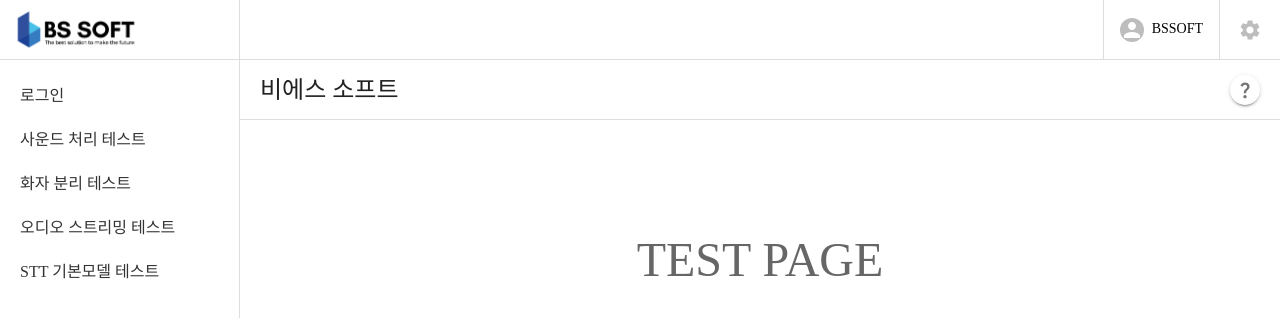
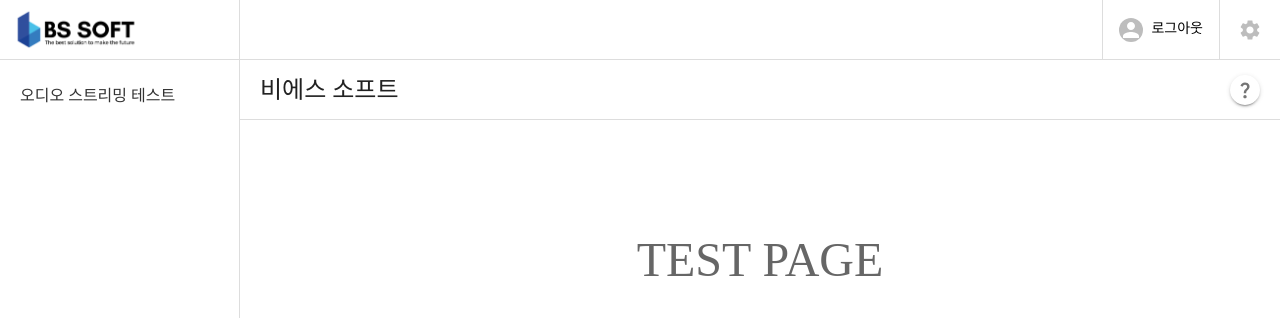
Before and after one commit to bssoft-dev/sound-test-web-2206, a React (Create React App) app: page / in a window 1280 px wide. Shown: the top 318 px of the page. Built offline with nearby package versions, Linux system fonts and the light colour scheme; sample sign-in values are in the browser's storage; a web font is replaced by a local one.

Commit message:
feat: login, logout

```diff
--- a/src/components/Layout/Header/Header.jsx
+++ b/src/components/Layout/Header/Header.jsx
@@ -5,11 +5,15 @@ import { grey } from "@mui/material/colors";
 import SettingsIcon from '@mui/icons-material/Settings';
 
 import './header.css'
+import { useCtx } from "../../../context/Context";
 
 export default function Header() {
+    const context = useCtx();
+    const { token } = context;
+
     return (<header className="row">
     <div className="headerRight row">
-        <UserMenu></UserMenu>
+        {token && <UserMenu></UserMenu>}
         <div className="settingMenu">
             <Button className="settingBtn" color="inherit">
                 <SettingsIcon sx={{color: grey[400]}} />
--- a/src/components/Layout/SideNav/SideNav.jsx
+++ b/src/components/Layout/SideNav/SideNav.jsx
@@ -1,16 +1,20 @@
 import { Link, NavLink } from "react-router-dom";
 import "./sideNav.css"
+import { useCtx } from "../../../context/Context";
 
 const links = [
-    {name: '로그인', url: '/login' },
     {name: '사운드 처리 테스트', url: '/sound-test' },
     {name: '화자 분리 테스트', url: '/bss-test' },
-    {name: '오디오 스트리밍 테스트', url: '/audio-test' },
     {name: 'STT 기본모델 테스트', url: '/stt-test' },
+    // {name: '로그인', url: '/login' },
+    // {name: '오디오 스트리밍 테스트', url: '/audio-test' },
     // {name: '테스트', url: '/test' },
 ]
 
 export default function SideNav() {
+    const context = useCtx();
+    const { isHyperuser } = context;
+
     return(<div className="sideNav">
         <div className="SideNavTop row">
             <Link to='/'>
@@ -19,7 +23,7 @@ export default function SideNav() {
         </div>
         <aside className="SideMenu">
             <ul>
-                {links.map((link) => (
+                {isHyperuser && links.map((link) => (
                     <li key={link.name}>
                         <NavLink to={link.url}
                             className={({ isActive, isPending }) =>
@@ -27,6 +31,13 @@ export default function SideNav() {
                         }>{ link.name }</NavLink>
                     </li>
                 ))}
+                <li>
+                    <NavLink to='/audio-test'
+                        className={({ isActive, isPending }) =>
+                        isPending ? "pending" : isActive ? "active" : ""
+                    }>오디오 스트리밍 테스트</NavLink>
+                </li>
+
             </ul>
         </aside>
     </div>)
--- a/src/components/Layout/UserMenu/UserMenu.jsx
+++ b/src/components/Layout/UserMenu/UserMenu.jsx
@@ -5,10 +5,22 @@ import MenuItem from '@mui/material/MenuItem';
 import { grey } from '@mui/material/colors';
 import { Avatar } from '@mui/material';
 import PersonIcon from '@mui/icons-material/Person';
+import { useCtx } from '../../../context/Context';
+import { useNavigate } from 'react-router-dom';
 
 export default function UserMenu() {
+  const navigate = useNavigate('/login');
+  const context = useCtx();
+  const { setToken, setIsHyperuser } = context;
   const [anchorEl, setAnchorEl] = useState(null);
   const open = Boolean(anchorEl);
+
+  const handleLogout = () => {
+    sessionStorage.removeItem('token');
+    setIsHyperuser('');
+    setToken(false);
+    navigate('/login')
+  }
 
   const handleClick = (event) => {
     setAnchorEl(event.currentTarget);
@@ -25,7 +37,7 @@ export default function UserMenu() {
         aria-controls={open ? 'UserMenu' : undefined}
         aria-haspopup="true"
         aria-expanded={open ? 'true' : undefined}
-        onClick={handleClick}
+        onClick={handleLogout}
         color="inherit"
         sx={{height: '100%', paddingInline: '16px'}}
       >
@@ -33,9 +45,9 @@ export default function UserMenu() {
             sx={{ width: 24, height: 24, marginRight: 1}}>
             <PersonIcon />
         </Avatar>
-            bssoft
+        로그아웃
       </Button>
-      <Menu
+      {/* <Menu
         id="UserMenu"
         anchorEl={anchorEl}
         open={open}
@@ -47,7 +59,7 @@ export default function UserMenu() {
         <MenuItem onClick={handleClose}>Profile</MenuItem>
         <MenuItem onClick={handleClose}>My account</MenuItem>
         <MenuItem onClick={handleClose}>Logout</MenuItem>
-      </Menu>
+      </Menu> */}
     </>
   );
 }
--- a/src/components/User/Login/Login.jsx
+++ b/src/components/User/Login/Login.jsx
@@ -5,8 +5,12 @@ import ForGotPassword from "./ForGotPassword";
 import { Box, Button, Card, CardActions, CardContent, CardHeader, FormControl, IconButton, Input, InputAdornment, InputLabel, TextField, Typography } from "@mui/material";
 import Visibility from '@mui/icons-material/Visibility';
 import VisibilityOff from '@mui/icons-material/VisibilityOff';
+import axios from "axios";
+import { useCtx } from "../../../context/Context";
 
 export default function Login() {
+    const context = useCtx();
+    const { setAlert, setIsHyperuser } = context;
     const [showPassword, setShowPassword] = useState(false);
     const [open, setOpen] = useState(false);
 
@@ -22,16 +26,38 @@ export default function Login() {
     const handleSubmit = (event) => {
         event.preventDefault();
         const data = new FormData(event.currentTarget);
-        console.log({
-            userId: data.get('userId'),
-            password: data.get('password'),
+        const params = new URLSearchParams();
+        params.append('username', data.get('username'));
+        params.append('password', data.get('password'));
+        axios({
+            url: 'https://sound.bs-soft.co.kr/auth/jwt/login',
+            method: 'POST',
+            data: params,
+            headers: {
+                'Content-Type': 'application/x-www-form-urlencoded',
+            }
+        })
+        .then((res) => {
+            sessionStorage.setItem('token', res.data.access_token);
+            if(res.data.is_hyperuser) {
+                setIsHyperuser(true);
+            }
+            navigate('/');
+        })
+        .catch(err => {
+            setAlert({
+                open: true,
+                type: "error",
+                message: "아이디 혹은 비밀번호를 확인하세요."
+            })
         });
-        navigate('/');
     };
 
     return (<>
         <Card
-            sx={{ maxWidth: 400, boxShadow: 3, mt: '-60px' }} >
+            sx={{ maxWidth: {
+                xs: '80vw', sm: '400px'
+            }, boxShadow: 3, mt: '-60px' }} >
             <CardHeader sx={{ pt: 3 }}
                 title={
                 <Typography variant="h4" color="text.secondary"
@@ -42,10 +68,10 @@ export default function Login() {
             <CardContent sx={{ px: 3 }}>
                 <Box component="form" onSubmit={handleSubmit} sx={{ mt: 1 }}>
                     <TextField required fullWidth autoFocus
-                        id="userId"
+                        id="username"
                         label="아이디"
-                        name="userId"
-                        autoComplete="userId"
+                        name="username"
+                        autoComplete="username"
                         sx={{marginBottom: 3}}
                         variant="standard"
                     />
--- a/src/context/Context.jsx
+++ b/src/context/Context.jsx
@@ -1,11 +1,14 @@
 import axios from "axios";
 import { createContext, useContext, useEffect, useState } from "react";
-import { useLocation } from "react-router-dom";
+import { redirect, useLocation, useNavigate } from "react-router-dom";
 
 export const Context = createContext({});
 
 export function ContextProvider({children}) {
     const location = useLocation();
+    const navigate = useNavigate();
+    const [token, setToken] = useState(null);
+    const [isHyperuser, setIsHyperuser] = useState(false);
     const [pathname, setPathname] = useState(location.pathname);
     const [loading, setLoading] = useState(false);
     const [title, setTitle] = useState('비에스 소프트');
@@ -45,6 +48,13 @@ export function ContextProvider({children}) {
             console.log(error);
         })
     }
+    useEffect(() => {
+        if(sessionStorage.getItem('token')) {
+            setToken(sessionStorage.getItem('token'));
+        } else {
+            return navigate('/login');
+        }
+    }, [pathname]);
 
     useEffect(() => {
         setPathname(location.pathname);
@@ -64,7 +74,7 @@ export function ContextProvider({children}) {
             regions, setRegion, rows, fetchData,
             files, pushFile, setFile,
             isRunning, setIsRunning, loading, setLoading,
-            recordData, handleDataUpdate
+            recordData, handleDataUpdate, isHyperuser, setIsHyperuser, token, setToken
         }}>
         {children}
     </Context.Provider>)
--- a/src/pages/LoginPage.jsx
+++ b/src/pages/LoginPage.jsx
@@ -1,6 +1,7 @@
 import { Grid } from "@mui/material";
 import { makeStyles } from "@mui/styles";
 import Login from "../components/User/Login/Login";
+import Alert from "../components/Alert/Alert";
 
 const useStyles = makeStyles(theme => ({
     gradientBG: {
@@ -18,8 +19,8 @@ export default function LoginPage() {
         flexDirection="column"
         justifyContent="center"
         alignItems="center"
-        sx={{ minHeight: '100vh' }}
-        xs={12} >
+        sx={{ minHeight: '100vh' }} >
+            <Alert />
         <Grid className={classes.gradientBG}
             position='absolute' bottom={0} zIndex='-1' >
         </Grid>
--- a/src/pages/SttTestPage.jsx
+++ b/src/pages/SttTestPage.jsx
@@ -41,9 +41,6 @@ export default function SttTestPage() {
     useEffect(() => {
         setTitle('STT 기본모델 테스트');
     }, []);
-    useEffect(() => {
-        console.log('recordData', recordData);
-    }, [recordData])
 
     return(<TimerContextProvider>
         <RecordContextProvider>
```
Also changed, not shown: 1 other file (tests, documents, lock files or other folders).
